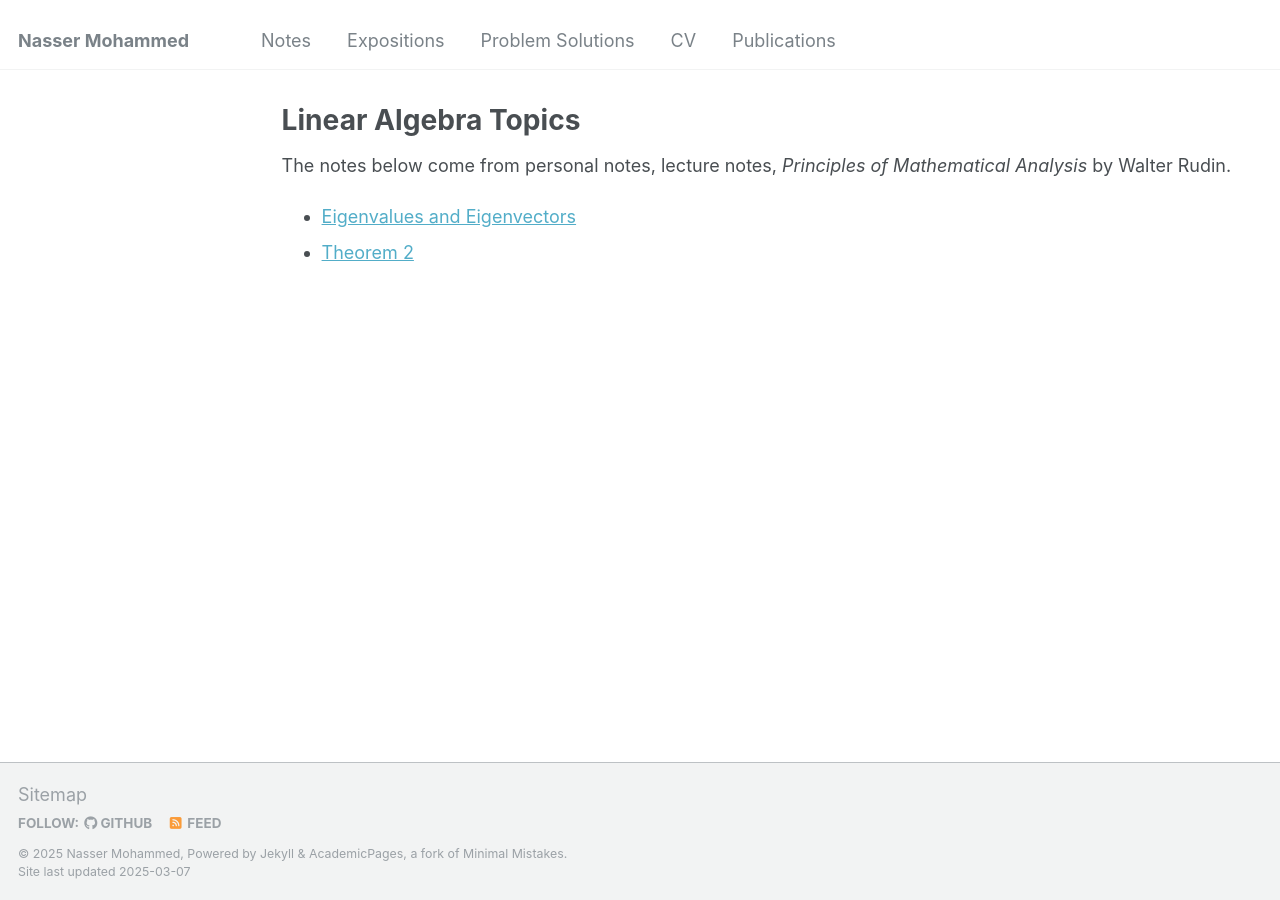
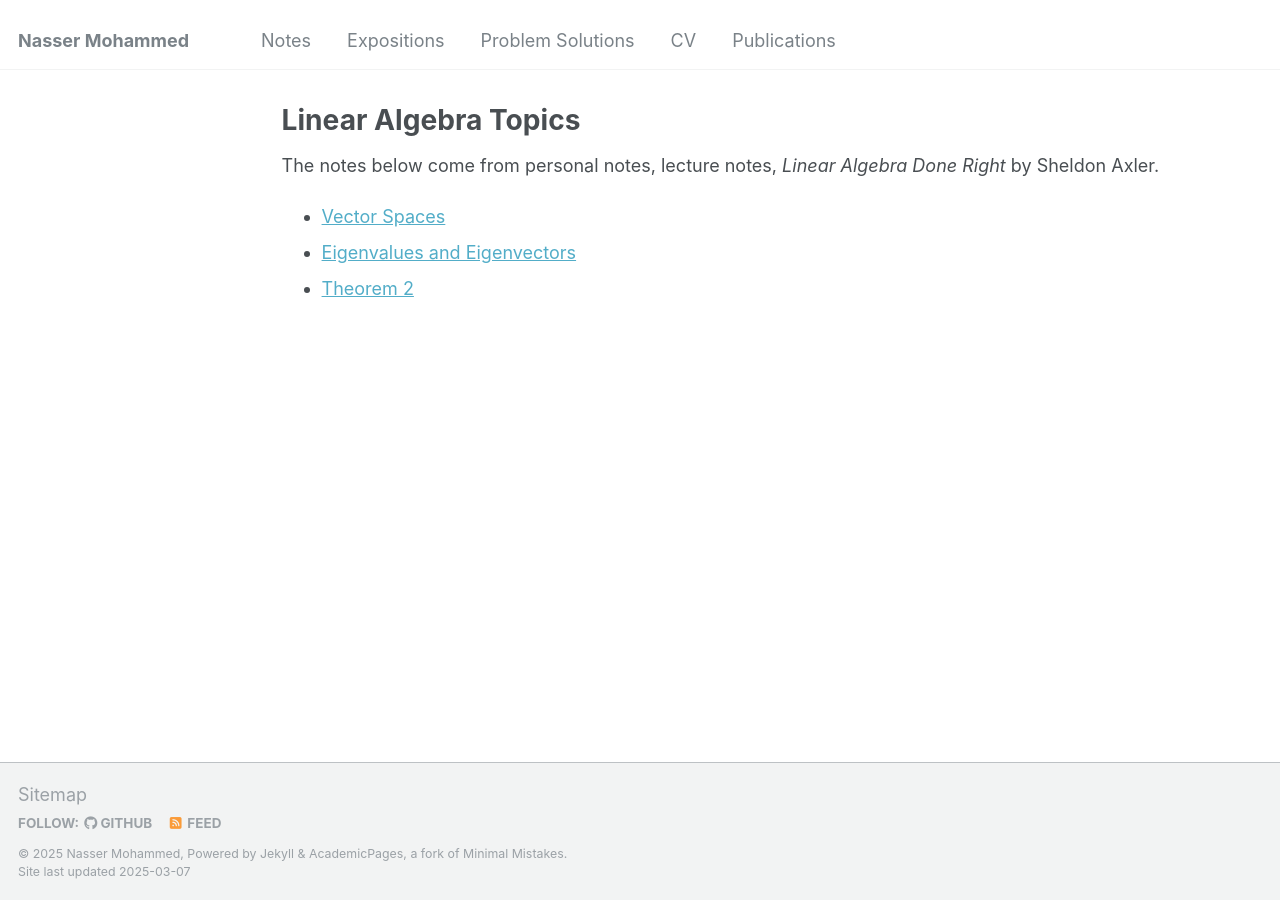
Before and after one commit to Nasser-Mohammed/Nasser-Mohammed.github.io, a Jekyll site: the page built from _pages/notes/linear-algebra/nav.md, in a window 1280 px wide. Built offline with Jekyll 4.4.1, drawn with Linux system fonts in a browser that asks for light colours.

Commit message:
Update nav.md

```diff
--- a/_pages/notes/linear-algebra/nav.md
+++ b/_pages/notes/linear-algebra/nav.md
@@ -4,6 +4,7 @@ title: "Linear Algebra Topics"
 permalink: /notes/linear-algebra/
 author_profile: false
 ---
-The notes below come from personal notes, lecture notes, *Principles of Mathematical Analysis* by Walter Rudin.
+The notes below come from personal notes, lecture notes, *Linear Algebra Done Right* by Sheldon Axler.
+- [Vector Spaces](vector-spaces.md)
 - [Eigenvalues and Eigenvectors](eigen.md)
 - [Theorem 2](odd-even-fourier-rep.md)
```
